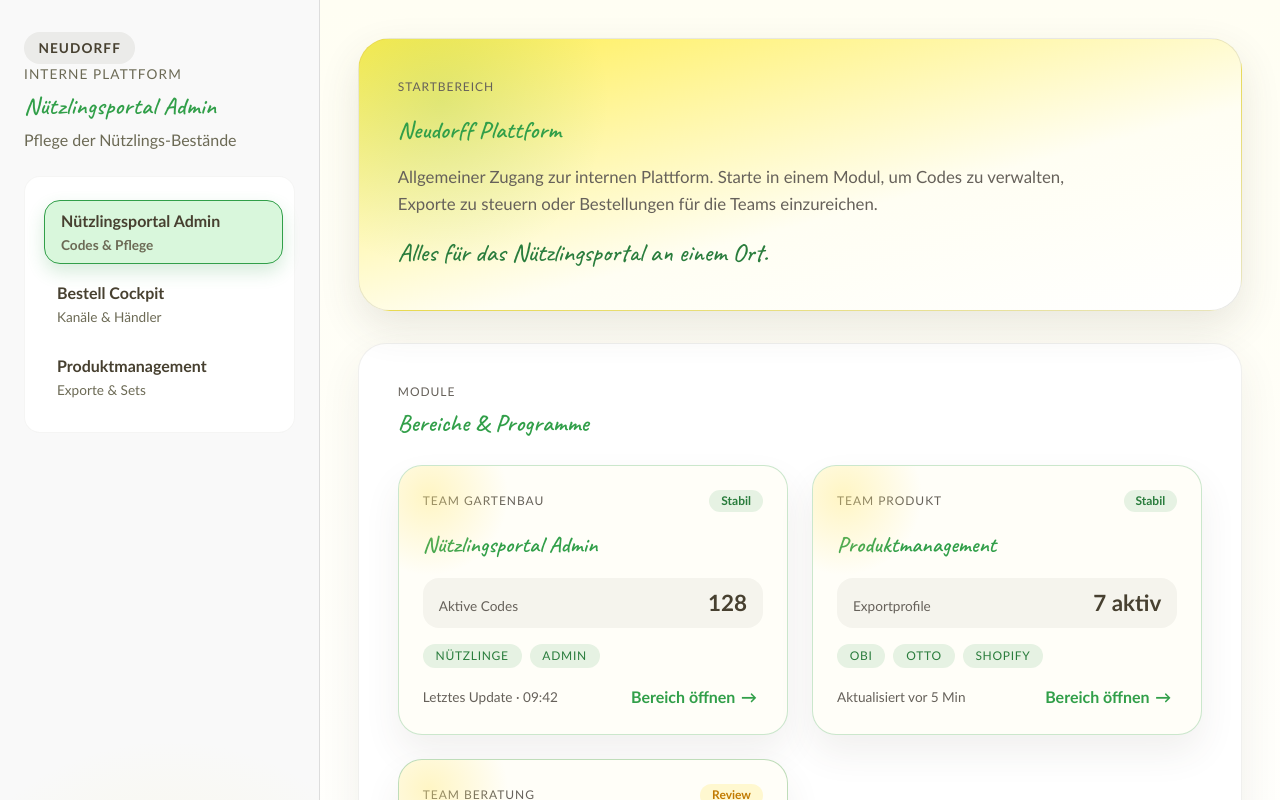
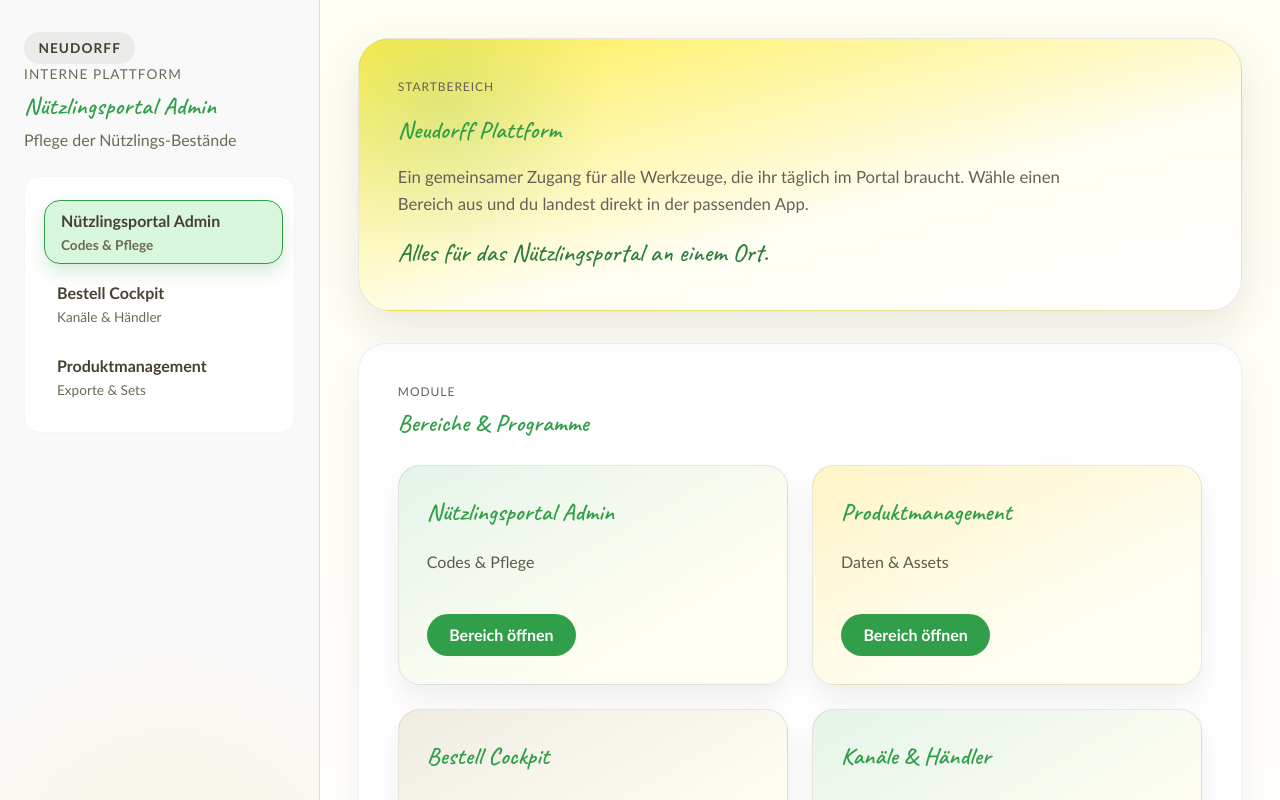
Before and after one commit to sazar-neudorff/productmanager, a React app in the folder frontend/: page / in a window 1280 px wide. Shown: the top 800 px of the page. Built offline with nearby package versions, Linux system fonts and the light colour scheme; the HTML template or start-up script is replaced by a standard one.

Commit message:
Refactor ModuleCard to simplify UI and improve styling
Co-authored-by: s.azar <s.azar@neudorff.de>

```diff
--- a/frontend/src/components/ModuleCard.tsx
+++ b/frontend/src/components/ModuleCard.tsx
@@ -1,68 +1,25 @@
 import "../styles/ModuleCard.css";
 
-type ModuleStatus = "stable" | "attention" | "warning";
+type ModuleAccent = "green" | "yellow" | "brown";
 
 interface ModuleCardProps {
   title: string;
-  description?: string;
-  owner: string;
-  updatedAt: string;
-  kpi?: {
-    label: string;
-    value: string;
-  };
-  tags?: string[];
-  status?: ModuleStatus;
+  caption?: string;
+  accent?: ModuleAccent;
 }
-
-const statusCopy: Record<ModuleStatus, string> = {
-  stable: "Stabil",
-  attention: "Review",
-  warning: "Achtung",
-};
 
 export default function ModuleCard({
   title,
-  description,
-  owner,
-  updatedAt,
-  kpi,
-  tags = [],
-  status = "stable",
+  caption,
+  accent = "green",
 }: ModuleCardProps) {
   return (
-    <article className={`module-card module-card--${status}`}>
-      <div className="module-card__top">
-        <span className="module-card__kicker">{owner}</span>
-        <span className={`module-card__status module-card__status--${status}`}>
-          {statusCopy[status]}
-        </span>
-      </div>
-
+    <article className={`module-card module-card--${accent}`}>
       <h3>{title}</h3>
-      {description && <p className="module-card__description">{description}</p>}
-
-      {kpi && (
-        <div className="module-card__kpi">
-          <span>{kpi.label}</span>
-          <strong>{kpi.value}</strong>
-        </div>
-      )}
-
-      {tags.length > 0 && (
-        <div className="module-card__tags">
-          {tags.map((tag) => (
-            <span key={tag}>{tag}</span>
-          ))}
-        </div>
-      )}
-
-      <div className="module-card__footer">
-        <span className="module-card__meta">{updatedAt}</span>
-        <button type="button" className="module-card__cta">
-          Bereich öffnen
-        </button>
-      </div>
+      {caption && <p className="module-card__caption">{caption}</p>}
+      <button type="button" className="module-card__cta">
+        Bereich öffnen
+      </button>
     </article>
   );
 }
--- a/frontend/src/pages/Home.tsx
+++ b/frontend/src/pages/Home.tsx
@@ -3,30 +3,10 @@ import ModuleCard from "../components/ModuleCard";
 import "../styles/Home.css";
 
 const modules: ComponentProps<typeof ModuleCard>[] = [
-  {
-    title: "Nützlingsportal Admin",
-    owner: "Team Gartenbau",
-    updatedAt: "Letztes Update · 09:42",
-    kpi: { label: "Aktive Codes", value: "128" },
-    tags: ["Nützlinge", "Admin"],
-    status: "stable",
-  },
-  {
-    title: "Produktmanagement",
-    owner: "Team Produkt",
-    updatedAt: "Aktualisiert vor 5 Min",
-    kpi: { label: "Exportprofile", value: "7 aktiv" },
-    tags: ["Obi", "Otto", "Shopify"],
-    status: "stable",
-  },
-  {
-    title: "Bestell Cockpit",
-    owner: "Team Beratung",
-    updatedAt: "Aufbau läuft",
-    kpi: { label: "Anfragen heute", value: "0" },
-    tags: ["Bestellungen", "Interne Tools"],
-    status: "attention",
-  },
+  { title: "Nützlingsportal Admin", caption: "Codes & Pflege", accent: "green" },
+  { title: "Produktmanagement", caption: "Daten & Assets", accent: "yellow" },
+  { title: "Bestell Cockpit", caption: "Aufträge & Routing", accent: "brown" },
+  { title: "Kanäle & Händler", caption: "Exporte koordinieren", accent: "green" },
 ];
 
 export default function Home() {
@@ -37,12 +17,11 @@ export default function Home() {
           <p className="section-heading__eyebrow">Startbereich</p>
           <h2>Neudorff Plattform</h2>
           <p className="hero-description">
-            Allgemeiner Zugang zur internen Plattform. Starte in einem Modul, um
-            Codes zu verwalten, Exporte zu steuern oder Bestellungen für die Teams
-            einzureichen.
+            Ein gemeinsamer Zugang für alle Werkzeuge, die ihr täglich im Portal
+            braucht. Wähle einen Bereich aus und du landest direkt in der
+            passenden App.
           </p>
           <p className="hero-handwriting">Alles für das Nützlingsportal an einem Ort.</p>
-
         </div>
       </section>
 
--- a/frontend/src/styles/ModuleCard.css
+++ b/frontend/src/styles/ModuleCard.css
@@ -3,153 +3,61 @@
 @import "./typography.css";
 
 .module-card {
-  background: #fffef8;
-  padding: var(--space-lg);
-  border-radius: 24px;
-  border: 1px solid rgba(71, 64, 48, 0.08);
-  box-shadow: 0 18px 36px rgba(71, 64, 48, 0.08);
+  background: #fffef3;
+  padding: 1.75rem;
+  border-radius: 22px;
+  border: 1px solid rgba(71, 64, 48, 0.12);
+  box-shadow: 0 14px 30px rgba(0, 0, 0, 0.07);
   transition: transform var(--transition-medium), box-shadow var(--transition-medium);
   display: flex;
   flex-direction: column;
-  gap: var(--space-md);
-  position: relative;
-  overflow: hidden;
+  gap: 1.25rem;
+  min-height: 220px;
 }
 
-.module-card::before {
-  content: "";
-  position: absolute;
-  inset: -50px auto auto -50px;
-  width: 160px;
-  height: 160px;
-  background: radial-gradient(circle, rgba(255, 232, 118, 0.4), transparent 70%);
-  pointer-events: none;
+.module-card--green {
+  background: linear-gradient(150deg, #e6f4ea 0%, #fffef3 70%);
+}
+
+.module-card--yellow {
+  background: linear-gradient(155deg, #fff4c7 0%, #fffef3 70%);
+}
+
+.module-card--brown {
+  background: linear-gradient(150deg, #f0ece4 0%, #fffef3 70%);
 }
 
 .module-card:hover {
-  transform: translateY(-6px);
-  box-shadow: 0 24px 50px rgba(49, 159, 73, 0.15);
-}
-
-.module-card--warning {
-  border-color: rgba(210, 132, 0, 0.4);
-}
-
-.module-card--attention {
-  border-color: rgba(44, 142, 42, 0.3);
-}
-
-.module-card--stable {
-  border-color: rgba(49, 159, 73, 0.25);
-}
-
-.module-card__top {
-  display: flex;
-  justify-content: space-between;
-  align-items: center;
-  gap: var(--space-md);
-}
-
-.module-card__kicker {
-  text-transform: uppercase;
-  letter-spacing: 0.08em;
-  font-size: var(--font-size-xs);
-  color: var(--clr-text-muted);
-}
-
-.module-card__status {
-  padding: 0.15rem 0.75rem;
-  border-radius: var(--radius-pill);
-  font-size: var(--font-size-xs);
-  font-weight: 600;
-}
-
-.module-card__status--stable {
-  background: rgba(49, 159, 73, 0.12);
-  color: var(--clr-primary-2);
-}
-
-.module-card__status--attention {
-  background: rgba(255, 232, 118, 0.3);
-  color: #c17a00;
-}
-
-.module-card__status--warning {
-  background: rgba(210, 132, 0, 0.12);
-  color: var(--clr-warning);
+  transform: translateY(-8px);
+  box-shadow: 0 24px 50px rgba(0, 0, 0, 0.12);
 }
 
 .module-card h3 {
   margin: 0;
   font-family: var(--font-display);
-  font-size: var(--font-size-xl);
+  font-size: clamp(1.2rem, 2.5vw, 1.5rem);
 }
 
-.module-card__description {
+.module-card__caption {
   margin: 0;
-  color: var(--clr-text-muted);
-}
-
-.module-card__kpi {
-  display: flex;
-  justify-content: space-between;
-  align-items: baseline;
-  padding: var(--space-sm) var(--space-md);
-  border-radius: var(--radius-lg);
-  background: rgba(71, 64, 48, 0.05);
-  font-size: var(--font-size-sm);
-  color: var(--clr-text-muted);
-}
-
-.module-card__kpi strong {
-  font-size: var(--font-size-xl);
-  color: var(--clr-text-main);
-}
-
-.module-card__tags {
-  display: flex;
-  gap: var(--space-sm);
-  flex-wrap: wrap;
-}
-
-.module-card__tags span {
-  background: rgba(49, 159, 73, 0.12);
-  border-radius: var(--radius-pill);
-  padding: 0.2rem 0.8rem;
-  font-size: var(--font-size-xs);
-  text-transform: uppercase;
-  letter-spacing: 0.06em;
-  color: var(--clr-primary-2);
-}
-
-.module-card__footer {
-  display: flex;
-  justify-content: space-between;
-  align-items: center;
-  gap: var(--space-md);
-}
-
-.module-card__meta {
-  font-size: var(--font-size-sm);
-  color: var(--clr-text-muted);
+  color: #5c5b4e;
+  font-size: 1rem;
 }
 
 .module-card__cta {
+  margin-top: auto;
+  align-self: flex-start;
   border: none;
-  background: transparent;
-  color: var(--clr-primary-1);
+  background: #319f49;
+  color: #fff;
   font-weight: 600;
+  border-radius: 999px;
+  padding: 0.55rem 1.4rem;
   cursor: pointer;
-  display: inline-flex;
-  align-items: center;
-  gap: 0.35rem;
+  transition: transform 0.2s ease, box-shadow 0.2s ease;
 }
 
-.module-card__cta::after {
-  content: "→";
-  transition: transform var(--transition-medium);
+.module-card__cta:hover {
+  transform: translateY(-2px);
+  box-shadow: 0 10px 20px rgba(49, 159, 73, 0.25);
 }
-
-.module-card__cta:hover::after {
-  transform: translateX(4px);
-}
```
